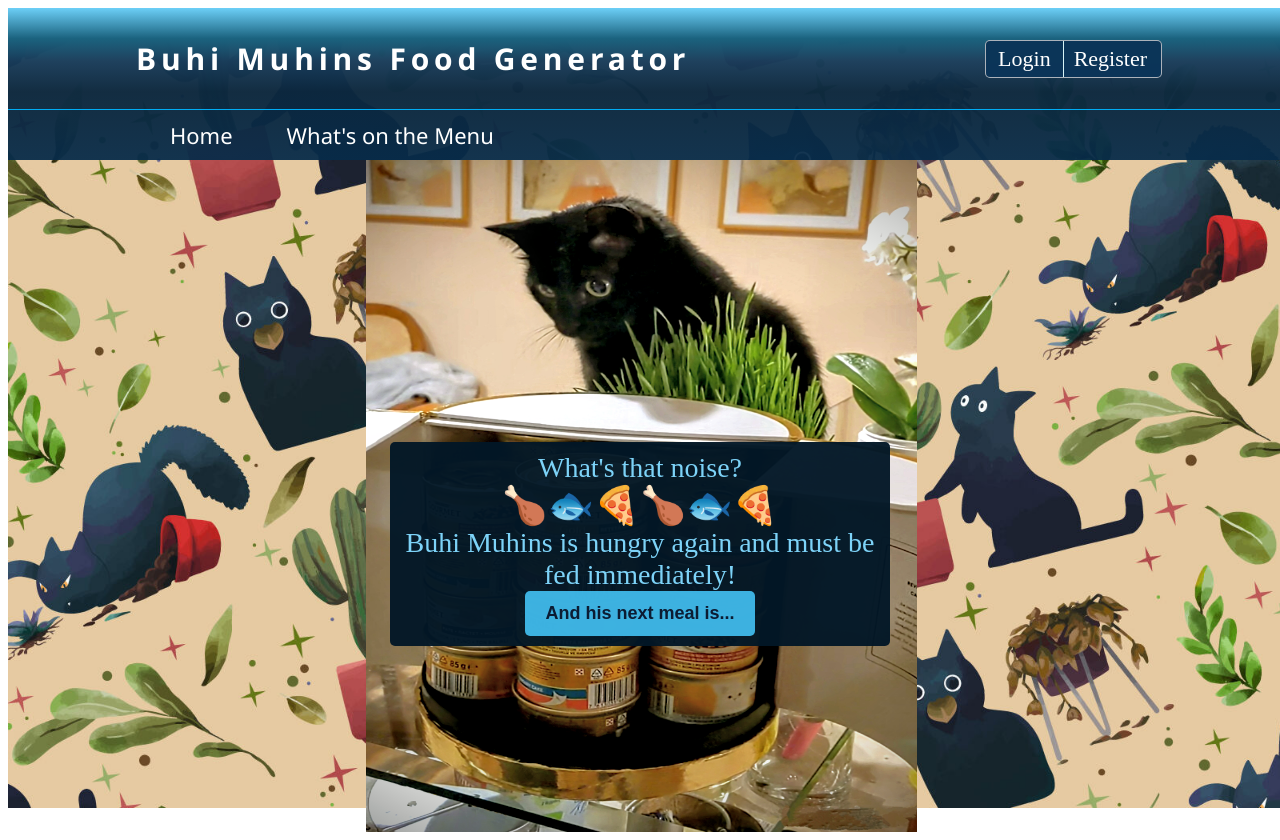
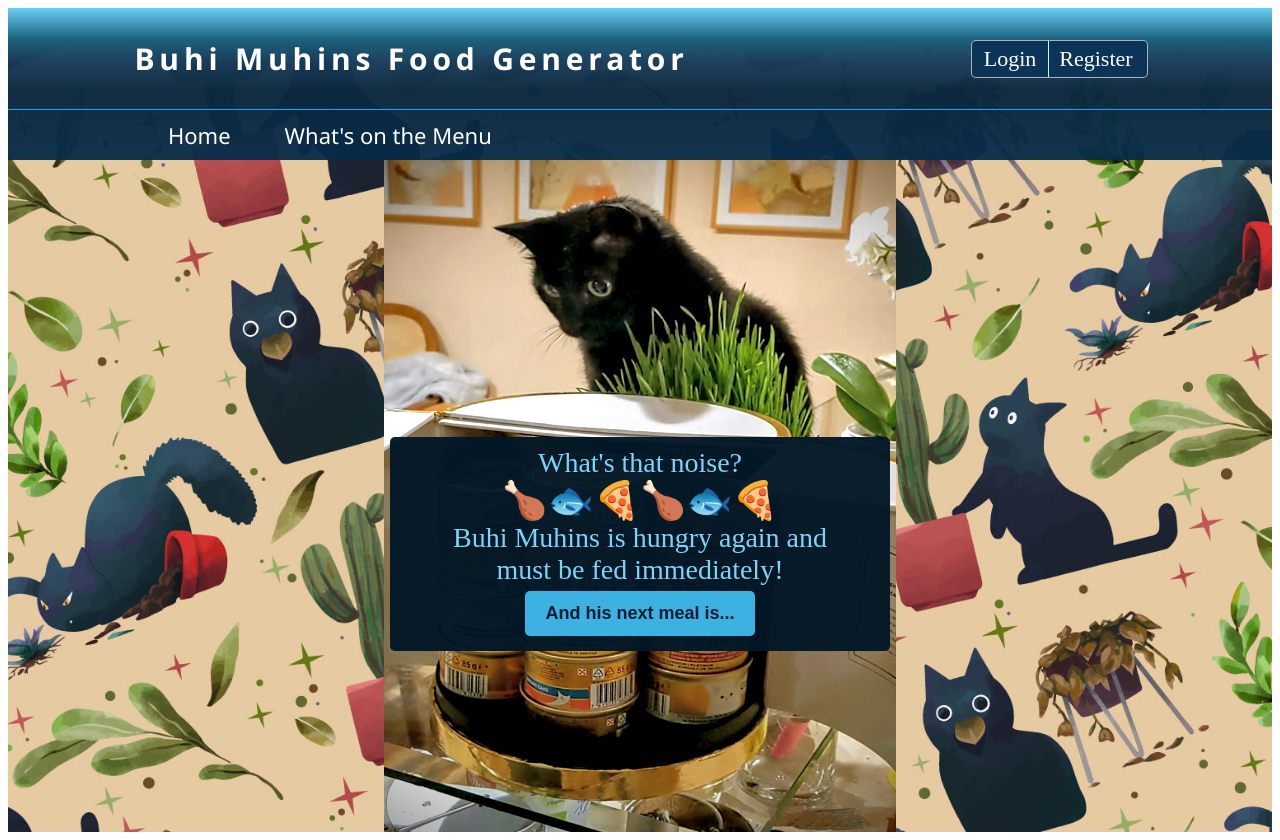
Before and after one commit to slavpisarov/Feed-Buhi-Muhins, an Angular app: page /home in a window 1280 px wide. Built offline with nearby package versions, Linux system fonts and the light colour scheme.

Commit message:
Change home and background styles

```diff
--- a/src/app/app.component.scss
+++ b/src/app/app.component.scss
@@ -1,6 +1,6 @@
 #photo{
-    width: 100vw;
-    height: 100vh;
+    // width: auto;
+    // height: 104vh;
     background-image: url('../assets/images/Cat-Background.jpeg');
     background-size: cover;
 }
--- a/src/app/home/home.component.scss
+++ b/src/app/home/home.component.scss
@@ -2,10 +2,9 @@
 img {
     display: block;
     height: 84vh;
-    width: 43vw;
-    margin-left: 28%;
-    margin-right: 30%;
-    position:absolute;
+    width: 40vw;
+
+    margin: 0 auto;
 }
 
 
@@ -13,7 +12,7 @@ img {
     width: 60vmin;
     padding: 10px 10px;
     background-color:rgba(3, 23, 39, 0.965);
-    position:fixed;
+    position:absolute;
     transform: translate(-50%, -50%);
     top: 68%;
     left: 50%;
@@ -30,6 +29,8 @@ img {
     font-size: 28px;
     font-weight: 545;
     color: rgb(125, 211, 248);
+    max-width: 28ch;
+    margin: 0 auto;
 }
 
 p{
@@ -40,7 +41,7 @@ p{
     word-wrap: break-word;
     line-height: 25px;
     margin: 30px 0;
-    // opacity: 0;
+
 }
 
 .fade{
@@ -57,7 +58,7 @@ button{
     color: rgba(6, 7, 26, 0.879);
     font-weight: 600;
     padding: 12px 20px;
-    margin: 0 auto;
+    margin: 5px auto;
     border-radius: 5px;
     cursor: pointer;
 }
--- a/src/app/home/home.component.ts
+++ b/src/app/home/home.component.ts
@@ -6,6 +6,7 @@ import { Food } from "src/types/food";
   selector: "app-home",
   templateUrl: "./home.component.html",
   styleUrls: ["./home.component.scss"],
+
 })
 export class HomeComponent {
   isLoading: boolean = false;
```
